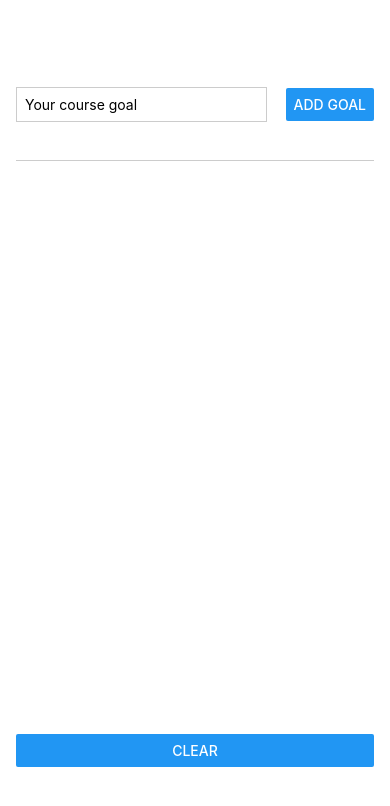
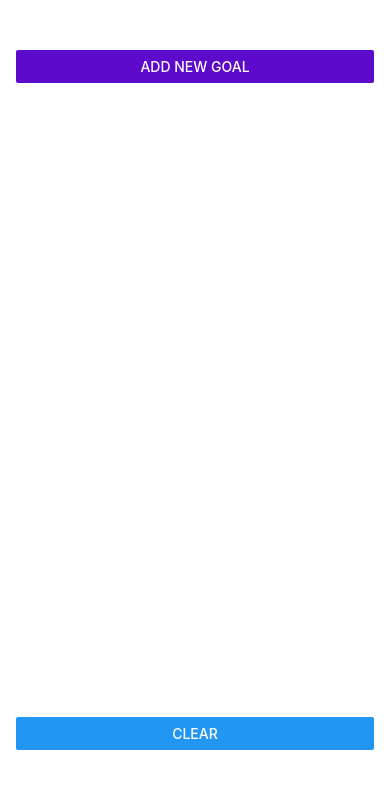
Before and after one commit to developerwill/react-native, a React Native app: screen / in a window 390 px wide. Shown: the top 806 px of the page. Built offline with nearby package versions, Linux system fonts and the light colour scheme.

Commit message:
Modal Overlay

```diff
--- a/App.jsx
+++ b/App.jsx
@@ -1,16 +1,21 @@
 import {useState} from "react";
-import {View} from 'react-native';
+import {Button, View} from 'react-native';
 import GoalInput from "./components/GoalInput/GoalInput";
 import ClearBtn from "./components/ClearBtn/ClearBtn";
 import GoalList from "./components/GoalList/GoalList";
 import styles from "./assets/AppStyle";
 
 export default function App() {
+    const [modalIsVisible, setModalIsVisible] = useState(false);
     const [courseGoals, setCourseGoals] = useState([]);
+
+    const showAddNewGoalModal = () => setModalIsVisible(true);
 
     return (
         <View style={styles.appContainer}>
-            <GoalInput setCourseGoals={setCourseGoals}/>
+            <Button title={'Add new goal'} color={'#5e0acc'} onPress={showAddNewGoalModal}/>
+
+            <GoalInput setCourseGoals={setCourseGoals} visible={modalIsVisible}/>
 
             <GoalList
                 courseGoals={courseGoals}
--- a/components/GoalInput/GoalInput.jsx
+++ b/components/GoalInput/GoalInput.jsx
@@ -1,8 +1,8 @@
-import {TextInput, View, Button} from "react-native";
+import {TextInput, View, Button, Modal} from "react-native";
 import styles from "./Style";
 import {useState} from "react";
 
-export default function GoalInput({setCourseGoals}) {
+export default function GoalInput(props) {
     const [enteredGoalText, setEnteredGoalText] = useState('');
 
     const goalInputHandler = (enteredText) => setEnteredGoalText(enteredText);
@@ -10,7 +10,7 @@ export default function GoalInput({setCourseGoals}) {
     const addGoalHandler = () => {
         if (enteredGoalText.trim() !== '') {
             // This is the best way to update state, instead of just using the spread operator
-            setCourseGoals(currentCourseGoals => [
+            props.setCourseGoals(currentCourseGoals => [
                 ...currentCourseGoals,
                 // By passing an object like this FlatList will automatically grab the text/key values
                 // no need to pass in a key value as a prop to the children
@@ -22,13 +22,24 @@ export default function GoalInput({setCourseGoals}) {
     }
 
     return (
+        <Modal visible={props.visible} animationType={'slide'}>
             <View style={styles.inputContainer}>
                 <TextInput
                     style={styles.textInput}
                     placeholder={'Your course goal'}
                     onChangeText={goalInputHandler}
-                value={enteredGoalText}/>
+                    value={enteredGoalText}
+                />
+
+                <View style={styles.buttonContainer}>
+                    <View style={styles.button}>
+                        <Button title={'Cancel'}/>
+                    </View>
+                    <View style={styles.button}>
                         <Button title={'Add Goal'} onPress={addGoalHandler}/>
                     </View>
+                </View>
+            </View>
+        </Modal>
     );
 }
--- a/components/GoalInput/Style.jsx
+++ b/components/GoalInput/Style.jsx
@@ -3,20 +3,28 @@ import {StyleSheet} from "react-native";
 const styles = StyleSheet.create({
     inputContainer: {
         flex: 1,
-        flexDirection: 'row',
-        justifyContent: 'space-between',
+        flexDirection: 'column',
+        justifyContent: 'center',
         alignItems: 'center',
         marginBottom: 24,
+        padding: 16,
         borderBottomWidth: 1,
         borderBottomColor: '#ccc'
     },
     textInput: {
         borderWidth: 1,
         borderColor: '#ccc',
-        width: '70%',
-        marginRight: 8,
+        width: '100%',
         padding: 8
     },
+    buttonContainer: {
+        marginTop: 16,
+        flexDirection: 'row',
+    },
+    button: {
+        width: 100,
+        marginHorizontal: 8
+    }
 });
 
 export default styles;
```
Lines whose indentation alone changed are shown as unchanged.
